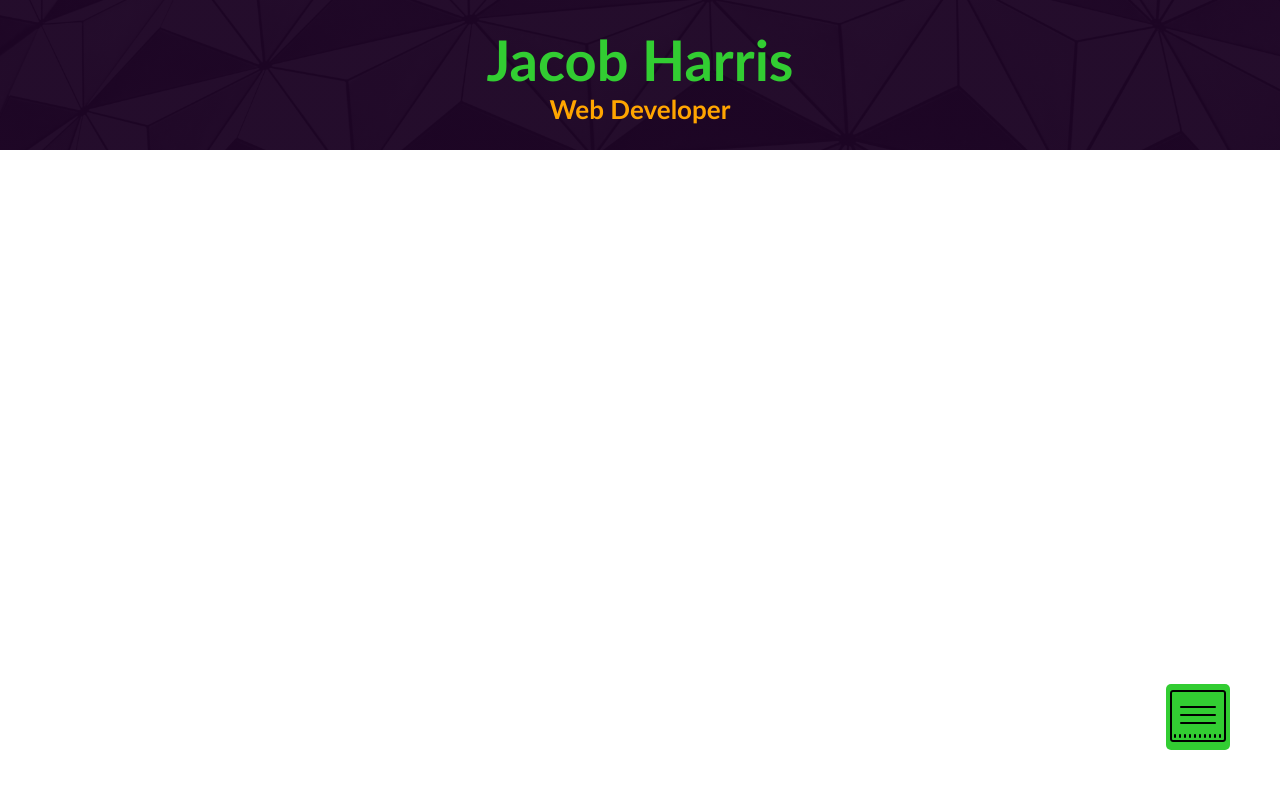
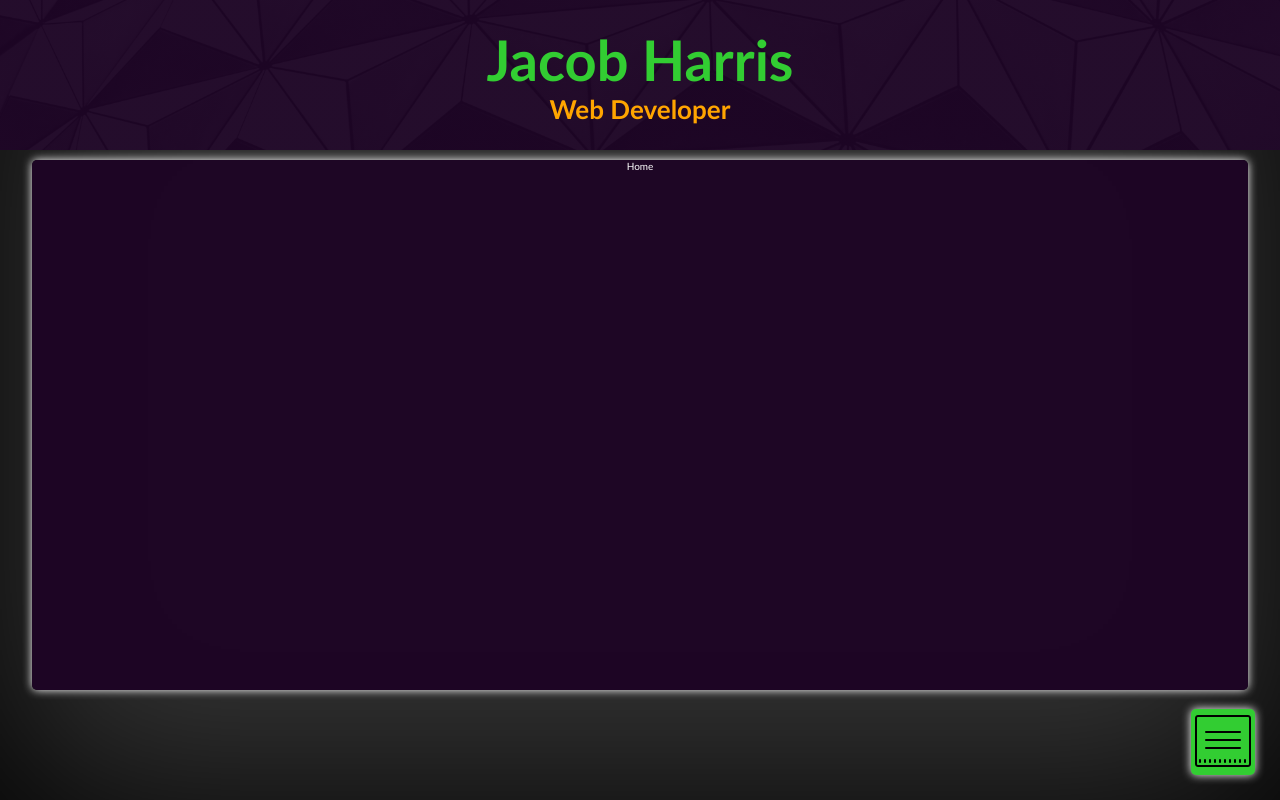
Before and after one commit to jgharris314/portfolio-112621, a React (Create React App) app: page /home in a window 1280 px wide. Built offline with nearby package versions, Linux system fonts and the light colour scheme.

Commit message:
individual page components implemented.

```diff
--- a/src/App.css
+++ b/src/App.css
@@ -1,5 +1,12 @@
 .App {
 	text-align: center;
-	/* background-color: black; */
-	height: 100vh;
+	background-color: rgba(51, 51, 51);
+	box-shadow: 0px 0px 200px inset black;
+	min-height: 100vh;
+	display: flex;
+	justify-content: center;
+
+	overflow-y: scroll;
+	-ms-overflow-style: none;
+	scrollbar-width: none;
 }
--- a/src/App.js
+++ b/src/App.js
@@ -1,18 +1,22 @@
 import "./App.css";
 import Header from "./components/Header/Header";
+import { Routes, Route } from "react-router-dom";
 import Nav from "./components/Nav/Nav";
-import { Routes, Route } from "react-router-dom";
+import Home from "./components/Home/Home";
+import About from "./components/About/About";
+import Projects from "./components/Projects/Projects";
+import Contact from "./components/Contact/Contact";
 function App() {
 	return (
 		<div className="App">
 			<Header />
 			<Nav />
 			<Routes>
-				<Route path="/home" exact element={<></>} />
+				<Route path="/home" exact element={<Home />} />
 
-				<Route path="about" exact element={<></>} />
-				<Route path="projects" exact element={<></>} />
-				<Route path="contact" exact element={<></>} />
+				<Route path="about" exact element={<About />} />
+				<Route path="projects" exact element={<Projects />} />
+				<Route path="contact" exact element={<Contact />} />
 			</Routes>
 		</div>
 	);
--- /dev/null
+++ b/src/components/About/About.js
@@ -0,0 +1,7 @@
+import React from "react";
+import { StyledAbout } from "./about.styles";
+const About = () => {
+	return <StyledAbout>About</StyledAbout>;
+};
+
+export default About;
--- /dev/null
+++ b/src/components/About/about.styles.js
@@ -0,0 +1,15 @@
+import styled from "styled-components";
+
+export const StyledAbout = styled.div`
+	width: 95%;
+	background-color: rgba(29, 5, 37, 0.97);
+	box-shadow: 0px 0px 10px white;
+	margin: 160px 0px 110px 0px;
+	border-radius: 5px;
+	overflow-y: scroll;
+	-ms-overflow-style: none;
+	scrollbar-width: none;
+	::-webkit-scrollbar {
+		display: none;
+	}
+`;
--- /dev/null
+++ b/src/components/Contact/Contact.js
@@ -0,0 +1,7 @@
+import React from "react";
+import { StyledContact } from "./contact.styles";
+const Contact = () => {
+	return <StyledContact>Contact</StyledContact>;
+};
+
+export default Contact;
--- /dev/null
+++ b/src/components/Contact/contact.styles.js
@@ -0,0 +1,15 @@
+import styled from "styled-components";
+
+export const StyledContact = styled.div`
+	width: 95%;
+	background-color: rgba(29, 5, 37, 0.97);
+	box-shadow: 0px 0px 10px white;
+	margin: 160px 0px 110px 0px;
+	border-radius: 5px;
+	overflow-y: scroll;
+	-ms-overflow-style: none;
+	scrollbar-width: none;
+	::-webkit-scrollbar {
+		display: none;
+	}
+`;
--- /dev/null
+++ b/src/components/Home/Home.js
@@ -0,0 +1,7 @@
+import React from "react";
+import { StyledHome } from "./home.styles";
+const Home = () => {
+	return <StyledHome>Home</StyledHome>;
+};
+
+export default Home;
--- /dev/null
+++ b/src/components/Home/home.styles.js
@@ -0,0 +1,15 @@
+import styled from "styled-components";
+
+export const StyledHome = styled.div`
+	width: 95%;
+	background-color: rgba(29, 5, 37, 0.97);
+	box-shadow: 0px 0px 10px white;
+	margin: 160px 0px 110px 0px;
+	border-radius: 5px;
+	overflow-y: scroll;
+	-ms-overflow-style: none;
+	scrollbar-width: none;
+	::-webkit-scrollbar {
+		display: none;
+	}
+`;
--- a/src/components/Nav/nav.styles.js
+++ b/src/components/Nav/nav.styles.js
@@ -3,8 +3,8 @@ import navImg from "./img/pexels-david-buchi-1070345.jpg";
 export const StyledNav = styled.div`
 	color: white;
 	position: fixed;
-	bottom: 50px;
-	right: 50px;
+	bottom: 25px;
+	right: 25px;
 	z-index: 9;
 	.openedNav {
 		display: flex;
--- /dev/null
+++ b/src/components/Projects/Projects.js
@@ -0,0 +1,7 @@
+import React from "react";
+import { StyledProjects } from "./projects.styles";
+const Projects = () => {
+	return <StyledProjects>Projects</StyledProjects>;
+};
+
+export default Projects;
--- /dev/null
+++ b/src/components/Projects/projects.styles.js
@@ -0,0 +1,15 @@
+import styled from "styled-components";
+
+export const StyledProjects = styled.div`
+	width: 95%;
+	background-color: rgba(29, 5, 37, 0.97);
+	box-shadow: 0px 0px 10px white;
+	margin: 160px 0px 110px 0px;
+	border-radius: 5px;
+	overflow-y: scroll;
+	-ms-overflow-style: none;
+	scrollbar-width: none;
+	::-webkit-scrollbar {
+		display: none;
+	}
+`;
--- a/src/index.css
+++ b/src/index.css
@@ -13,4 +13,8 @@ code {
 html {
 	font-size: 62.5%;
 	color: white;
+
+	overflow-y: scroll;
+	-ms-overflow-style: none;
+	scrollbar-width: none;
 }
```
